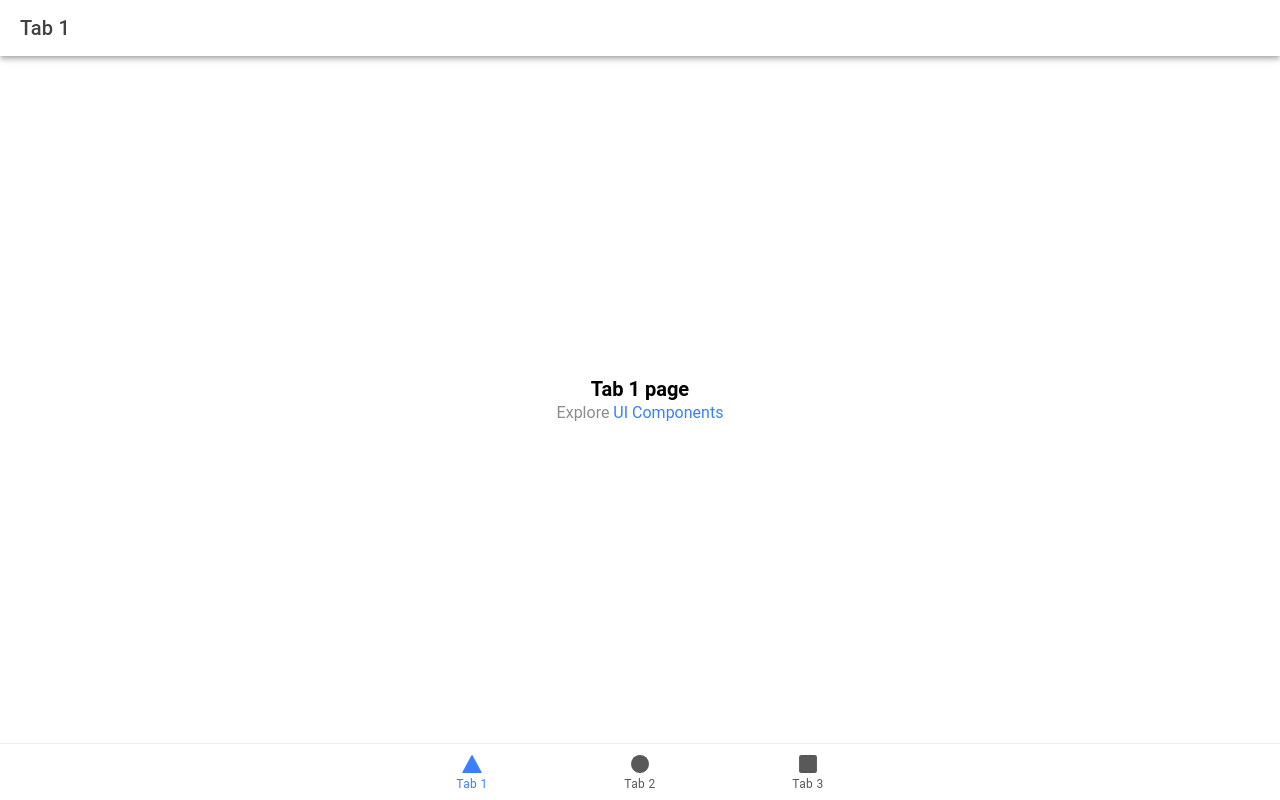
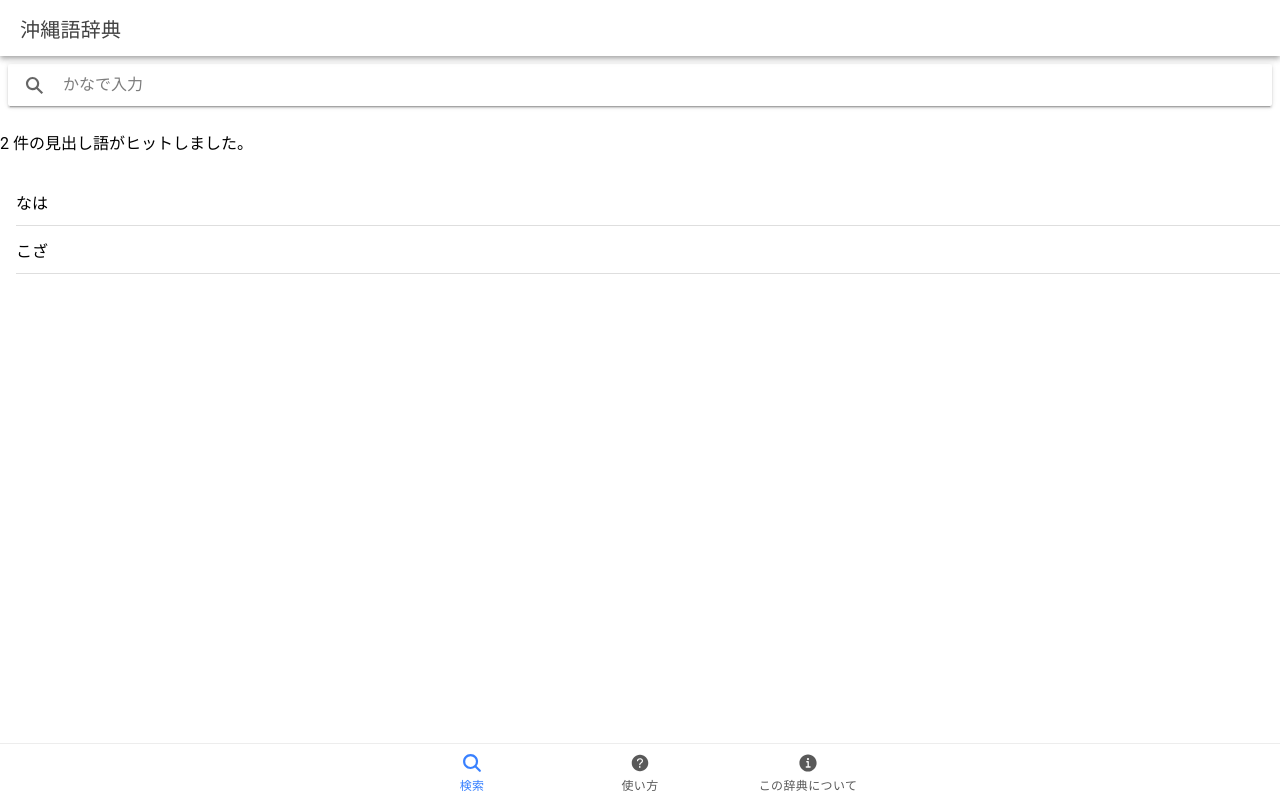
Before and after one commit to hissanova/okinawago_dictionary_pwa, a React (Create React App) app: page /tab1 in a window 1280 px wide. Built offline with nearby package versions, Linux system fonts and the light colour scheme.

Commit message:
first step

```diff
--- a/src/App.tsx
+++ b/src/App.tsx
@@ -11,7 +11,7 @@ import {
   setupIonicReact
 } from '@ionic/react';
 import { IonReactRouter } from '@ionic/react-router';
-import { ellipse, square, triangle } from 'ionicons/icons';
+import { helpCircle, search, informationCircle } from 'ionicons/icons';
 import Tab1 from './pages/Tab1';
 import Tab2 from './pages/Tab2';
 import Tab3 from './pages/Tab3';
@@ -57,16 +57,16 @@ const App: React.FC = () => (
         </IonRouterOutlet>
         <IonTabBar slot="bottom">
           <IonTabButton tab="tab1" href="/tab1">
-            <IonIcon aria-hidden="true" icon={triangle} />
-            <IonLabel>Tab 1</IonLabel>
+            <IonIcon aria-hidden="true" icon={search} />
+            <IonLabel>検索</IonLabel>
           </IonTabButton>
           <IonTabButton tab="tab2" href="/tab2">
-            <IonIcon aria-hidden="true" icon={ellipse} />
-            <IonLabel>Tab 2</IonLabel>
+            <IonIcon aria-hidden="true" icon={helpCircle} />
+            <IonLabel>使い方</IonLabel>
           </IonTabButton>
           <IonTabButton tab="tab3" href="/tab3">
-            <IonIcon aria-hidden="true" icon={square} />
-            <IonLabel>Tab 3</IonLabel>
+            <IonIcon aria-hidden="true" icon={informationCircle} />
+            <IonLabel>この辞典について</IonLabel>
           </IonTabButton>
         </IonTabBar>
       </IonTabs>
--- a/src/pages/Tab1.tsx
+++ b/src/pages/Tab1.tsx
@@ -1,5 +1,5 @@
 import React from 'react';
-import { IonContent, IonHeader, IonPage, IonTitle, IonToolbar } from '@ionic/react';
+import { IonContent, IonHeader, IonPage, IonTitle, IonToolbar, IonInput, IonSearchbar, IonItem, IonLabel, IonList } from '@ionic/react';
 import ExploreContainer from '../components/ExploreContainer';
 import './Tab1.css';
 
@@ -8,19 +8,53 @@ const Tab1: React.FC = () => {
     <IonPage>
       <IonHeader>
         <IonToolbar>
-          <IonTitle>Tab 1</IonTitle>
+          <IonTitle>沖縄語辞典</IonTitle>
         </IonToolbar>
       </IonHeader>
       <IonContent fullscreen>
         <IonHeader collapse="condense">
           <IonToolbar>
-            <IonTitle size="large">Tab 1</IonTitle>
+            <IonTitle size="large">沖縄語辞典</IonTitle>
           </IonToolbar>
         </IonHeader>
-        <ExploreContainer name="Tab 1 page" />
+        <Search></Search>
       </IonContent>
     </IonPage>
   );
 };
 
+const data = [
+  'なは',
+  'こざ',
+];
+
+function Search() {
+  const [results, setResults] = React.useState([...data]);
+
+  const handleInput = (ev: Event) => {
+    let query = '';
+    const target = ev.target as HTMLIonSearchbarElement;
+    if (target) query = target.value!.toLowerCase();
+
+    setResults(data.filter((d) => d.toLowerCase().indexOf(query) > -1));
+  };
+
+  return (
+    <>
+      <IonSearchbar
+        debounce={1000}
+        onIonInput={(ev) => handleInput(ev)}
+        animated={true}
+        placeholder="かなで入力"
+      ></IonSearchbar>
+      <p>{results.length} 件の見出し語がヒットしました。</p>
+      <IonList>
+        {results.map((result, objectID) => (
+          <IonItem key={objectID}>{result}</IonItem>
+        ))}
+      </IonList>
+    </>
+  );
+}
+
 export default Tab1;
--- a/src/pages/Tab2.tsx
+++ b/src/pages/Tab2.tsx
@@ -8,18 +8,25 @@ const Tab2: React.FC = () => {
     <IonPage>
       <IonHeader>
         <IonToolbar>
-          <IonTitle>Tab 2</IonTitle>
+          <IonTitle>辞典の使い方</IonTitle>
         </IonToolbar>
       </IonHeader>
       <IonContent fullscreen>
         <IonHeader collapse="condense">
           <IonToolbar>
-            <IonTitle size="large">Tab 2</IonTitle>
+            <IonTitle size="large">辞典の使い方</IonTitle>
           </IonToolbar>
         </IonHeader>
-        <ExploreContainer name="Tab 2 page" />
+        <h3>かな表記について</h3>
+        <p>
+          沖縄語のかなの表記は、沖縄県が策定した
+          <ul>
+            <li><a href="https://www.pref.okinawa.lg.jp/site/bunka-sports/bunka/shinko/simakutuba-hyouki.html" target="_blank" rel="noreferrer">『沖縄県における「しまくとぅば」の表記について』</a></li>
+          </ul>
+          の沖縄語の表記に基づいています。
+        </p>
       </IonContent>
-    </IonPage>
+    </IonPage >
   );
 };
 
--- a/src/pages/Tab3.tsx
+++ b/src/pages/Tab3.tsx
@@ -8,16 +8,39 @@ const Tab3: React.FC = () => {
     <IonPage>
       <IonHeader>
         <IonToolbar>
-          <IonTitle>Tab 3</IonTitle>
+          <IonTitle>この辞典について</IonTitle>
         </IonToolbar>
       </IonHeader>
       <IonContent fullscreen>
         <IonHeader collapse="condense">
           <IonToolbar>
-            <IonTitle size="large">Tab 3</IonTitle>
+            <IonTitle size="large">この辞典について</IonTitle>
           </IonToolbar>
         </IonHeader>
-        <ExploreContainer name="Tab 3 page" />
+        <h3>この辞典について</h3>
+        <p>
+          本オンライン辞典のデータは、国立国語研究所が発行しているの以下の辞書データを元に作られています。
+          <ul>
+            <li><a href="https://mmsrv.ninjal.ac.jp/okinawago/" target="_blank" rel="noreferrer">沖縄語辞典</a></li>
+            <li><a href="https://repository.ninjal.ac.jp/?action=repository_uri&item_id=3226&file_id=43&file_no=1">うちなーぐち活用辞典(宮良信詳著)</a></li>
+          </ul>
+
+        </p>
+        <h3>リンク集</h3>
+        <h5>ソースコード</h5>
+        <p>
+          <a href="https://github.com/hissanova/okinawago_dictionary_pwa">
+            https://github.com/hissanova/okinawago_dictionary_pwa
+          </a>
+        </p>
+        <h5>沖縄語辞典の電子データ</h5>
+        <p>
+          <a href="https://github.com/hissanova/okinawago_dictionary.git">
+            https://github.com/hissanova/okinawago_dictionary.git
+          </a>
+        </p>
+        <h5>Twitter アカウント</h5>
+        <p><a href="https://twitter.com/okinawago_app">@okinawago_app </a></p>
       </IonContent>
     </IonPage>
   );
```
